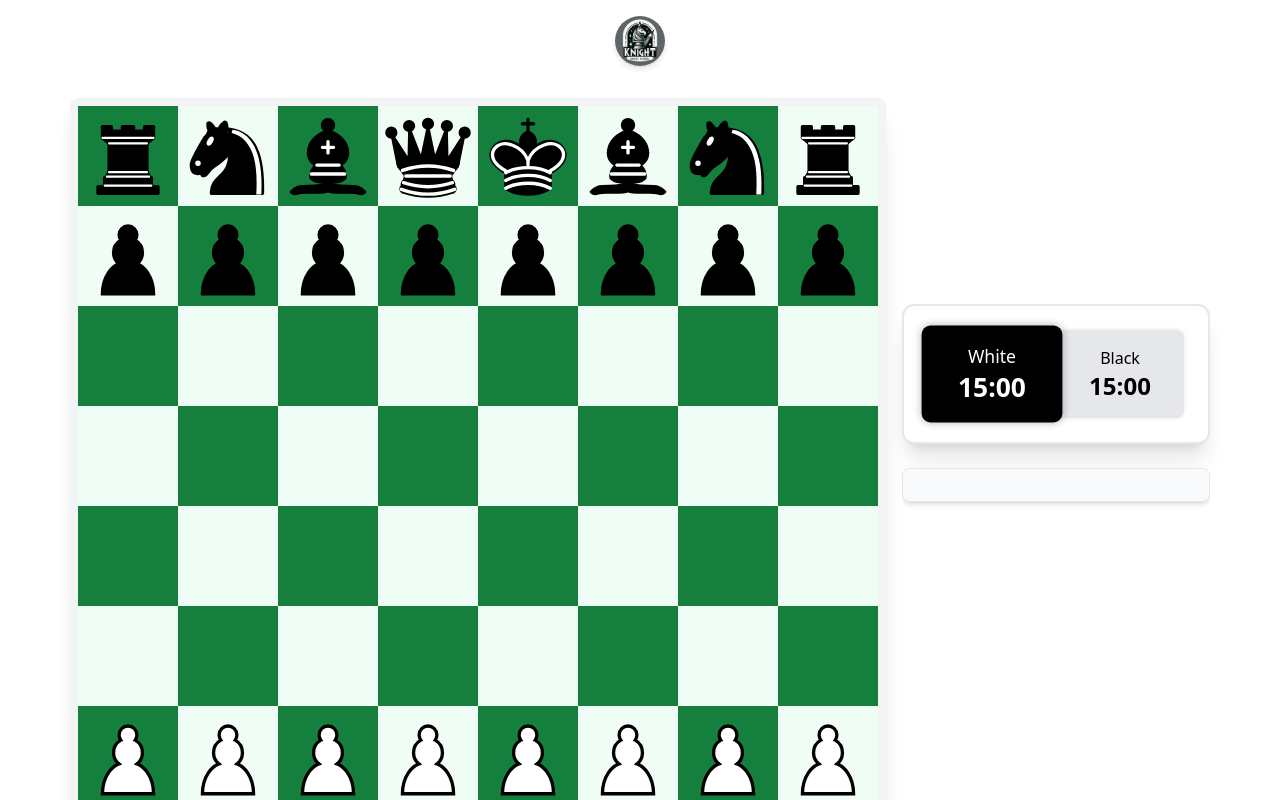
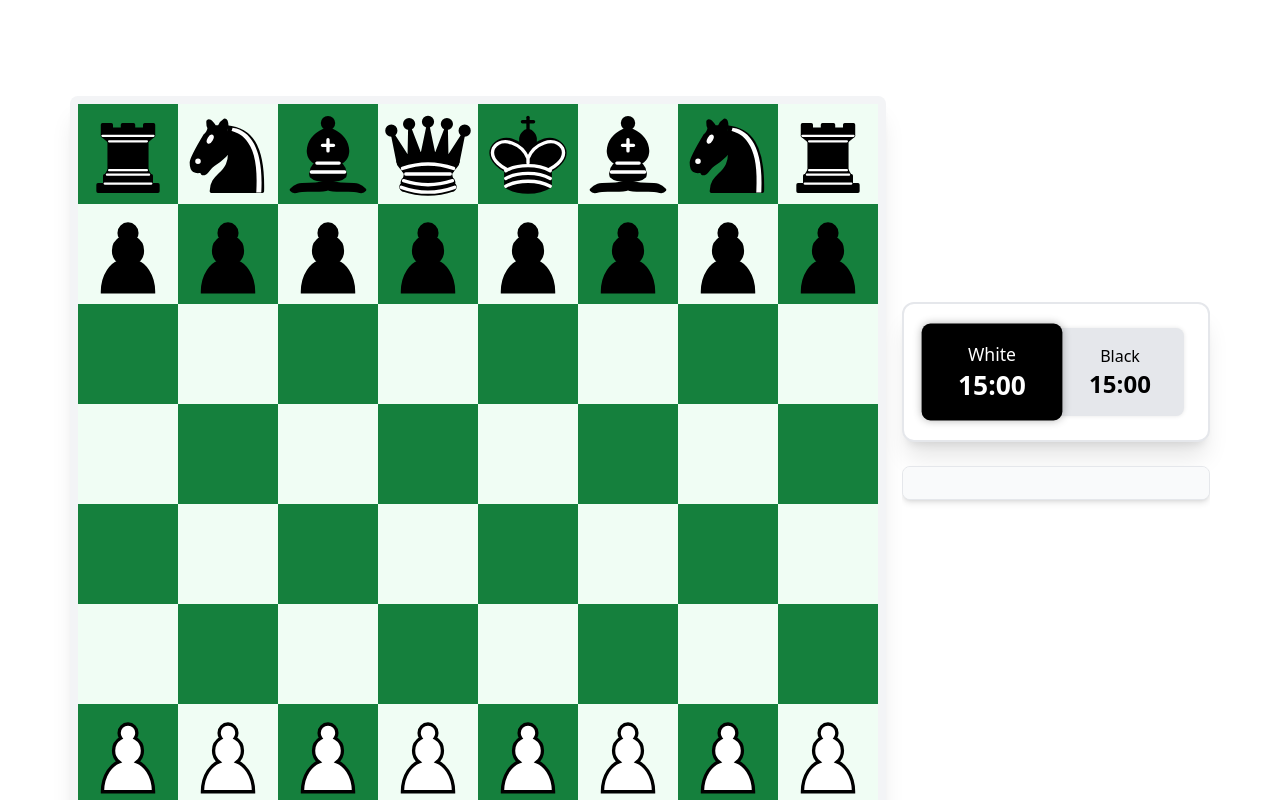
Before and after one commit to rahulragidev/my-board, a Next.js app: page / in a window 1280 px wide. Shown: the top 800 px of the page. Built offline with nearby package versions, Linux system fonts and the light colour scheme.

Commit message:
Logo added

```diff
--- a/pages/index.js
+++ b/pages/index.js
@@ -1,9 +1,18 @@
-import React from "react";
+import React, { useState, useEffect } from "react";
 import { motion } from "framer-motion";
 import Board from "@/components/Board";
 import Image from "next/image";
 
 export default function Home() {
+  const [animateLogo, setAnimateLogo] = useState(true);
+
+  useEffect(() => {
+    const timer = setTimeout(() => {
+      setAnimateLogo(false);
+    }, 1500); // Duration after which the logo will move to the corner
+    return () => clearTimeout(timer);
+  }, []);
+
   return (
     <motion.div
       initial={{ opacity: 0 }}
@@ -12,24 +21,28 @@ export default function Home() {
       className="flex flex-col items-center justify-center min-h-screen bg-white text-gray-800"
     >
       <motion.div
-        initial={{ scale: 0.8 }}
-        animate={{ scale: 1 }}
-        transition={{ delay: 0.2, duration: 0.5, type: "spring" }}
+        initial={{ scale: 6, opacity: 0, rotate: 360 }}
+        animate={{ scale: 2, opacity: 1, rotate: 0 }}
+        exit={{ scale: 0.3, opacity: 0.5, top: 20, left: 20 }}
+        transition={{ delay: 0.5, duration: 0.5, type: "spring" }}
+        className={`absolute top-0 left-0 w-full h-full flex items-center justify-center ${
+          animateLogo ? "" : "hidden"
+        }`} // Reduced opacity and positioning for the logo after animation
       >
         <Image
           src="/images/logo.png"
           alt="Logo"
-          width={50}
-          height={50}
-          className="rounded-full shadow-md mt-4"
+          width={200}
+          height={200}
+          className="rounded-full shadow-md"
         />
       </motion.div>
 
       <motion.div
         initial={{ y: -30, opacity: 0 }}
         animate={{ y: 0, opacity: 1 }}
-        transition={{ delay: 0.6, duration: 0.7 }}
-        className="w-full px-2"
+        transition={{ delay: 1.5, duration: 0.7 }}
+        className="w-full px-2 mt-16"
       >
         <Board />
       </motion.div>
@@ -37,7 +50,7 @@ export default function Home() {
       <motion.p
         initial={{ y: 20, opacity: 0 }}
         animate={{ y: 0, opacity: 1 }}
-        transition={{ delay: 1, duration: 0.7 }}
+        transition={{ delay: 2, duration: 0.7 }}
         className="text-gray-500 font-medium mt-5 text-sm"
       >
         Created by Rahul Ragi
```
